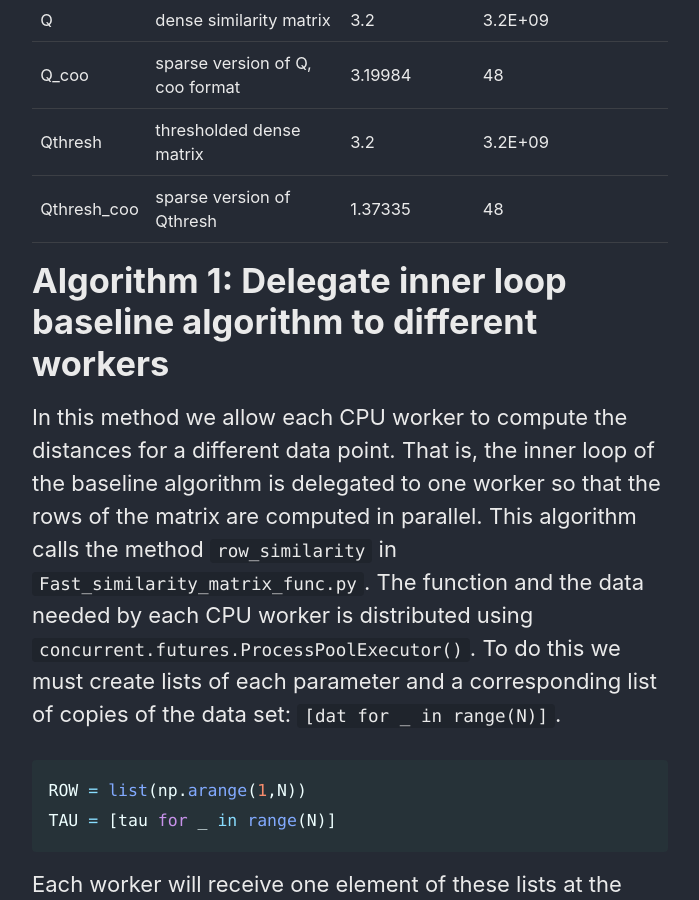
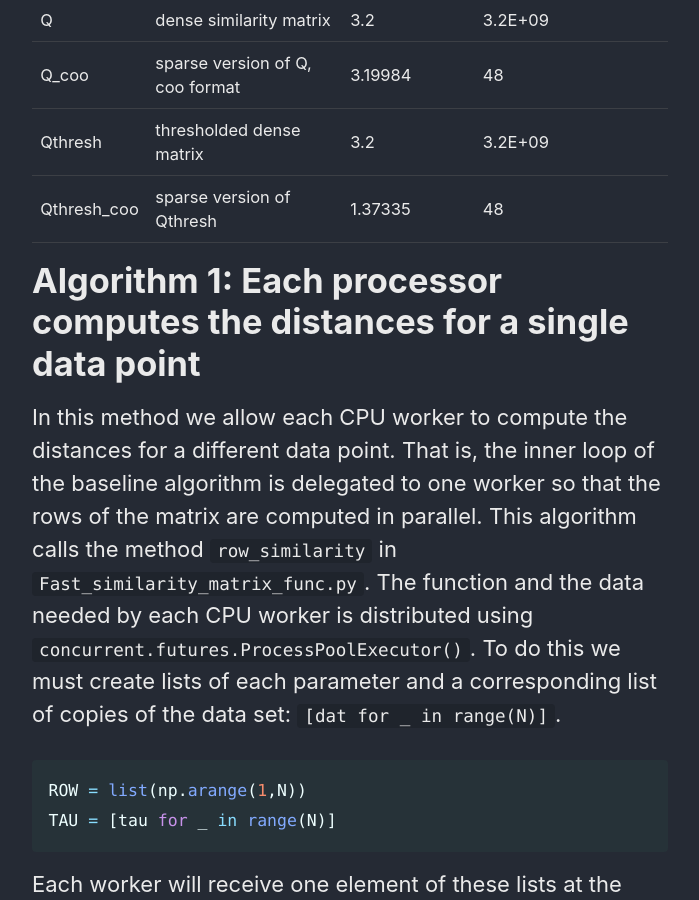
Before and after one commit to M-Lin-DM/M-Lin-DM.github.io, a Jekyll site: the page built from _posts/2020-10-11-fast-similarity-matrix.md, in a window 1280 px wide and 900 px high, scrolled down 2739 px. Shown: the whole window, without its empty margins (290-989 px from the left). Built offline with Jekyll 4.4.1, drawn with Linux system fonts in a browser that asks for light colours; cached includes are drawn as plain includes; nearby versions of some CDN libraries; formulas are drawn with MathJax 3.

Commit message:
description

```diff
--- a/_posts/2020-10-11-fast-similarity-matrix.md
+++ b/_posts/2020-10-11-fast-similarity-matrix.md
@@ -64,7 +64,7 @@ Qthresh_coo = coo_matrix(Qthresh)
 | Qthresh     | thresholded dense matrix        | 3.2                 | 3.2E+09                  |
 | Qthresh_coo | sparse version of Qthresh       | 1.37335             | 48                       |
 
-# Algorithm 1: Delegate inner loop baseline algorithm to different workers
+# Algorithm 1: Each processor computes the distances for a single data point
 In this method we allow each CPU worker to compute the distances for a different data point. That is, the inner loop of the baseline algorithm is delegated to one worker so that the rows of the matrix are computed in parallel. This algorithm calls the method `row_similarity` in `Fast_similarity_matrix_func.py`. The function and the data needed by each CPU worker is distributed using `concurrent.futures.ProcessPoolExecutor()`.
 To do this we must create lists of each parameter and a corresponding list of copies of the data set:  `[dat for _ in range(N)]`.
 
--- a/using_git_pulling changes.txt
+++ b/using_git_pulling changes.txt
@@ -14,3 +14,7 @@ bundler exec jekyll serve
 
 #list files
 dir
+
+#set user identity for git
+  git config --global user.email "mrlin@asu.edu"
+  git config --global user.name "Michael Lin"
```
